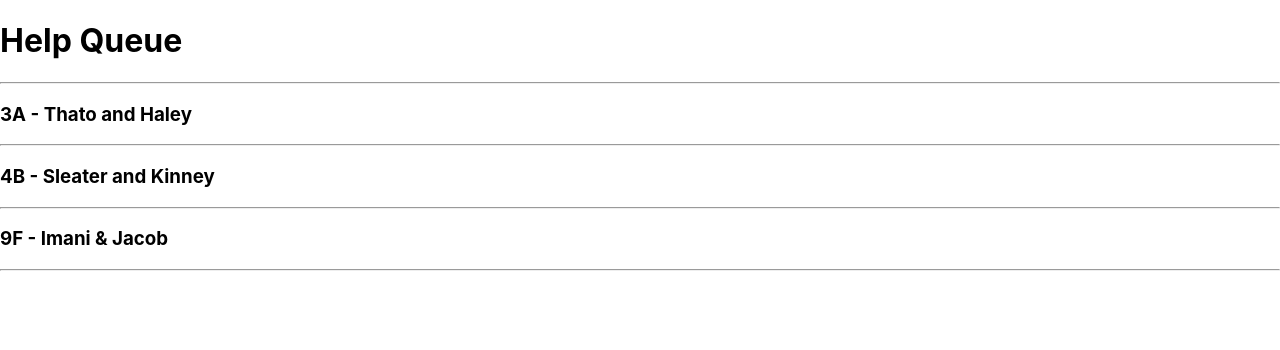
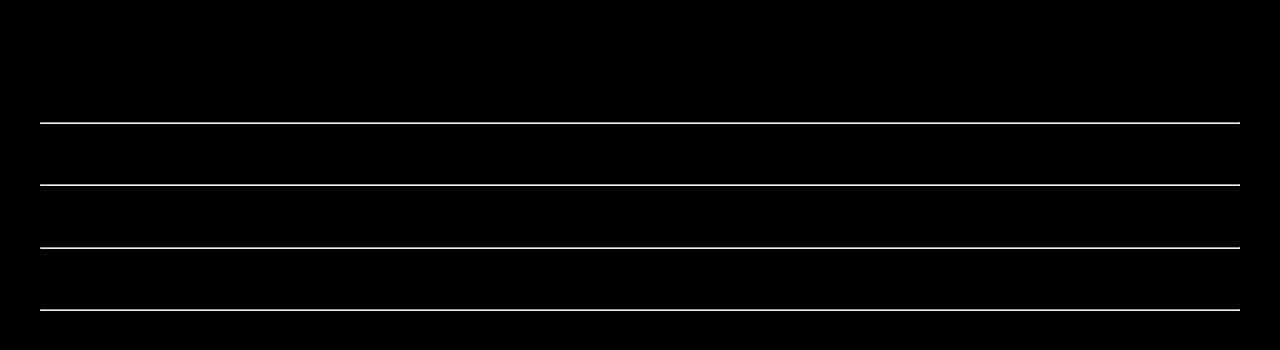
Before and after one commit to amackey693-EpicodusLessons/help-queue, a React (Create React App) app: page / in a window 1280 px wide. Shown: the top 350 px of the page. Built offline with nearby package versions, Linux system fonts and the light colour scheme.

Commit message:
complete homework and add basic css to index.css

```diff
--- a/src/index.css
+++ b/src/index.css
@@ -1,5 +1,8 @@
 body {
   margin: 0;
+  padding: 40px;
+  background-color: black;
+  height: 100vh;
   font-family: -apple-system, BlinkMacSystemFont, 'Segoe UI', 'Roboto', 'Oxygen',
     'Ubuntu', 'Cantarell', 'Fira Sans', 'Droid Sans', 'Helvetica Neue',
     sans-serif;
```
